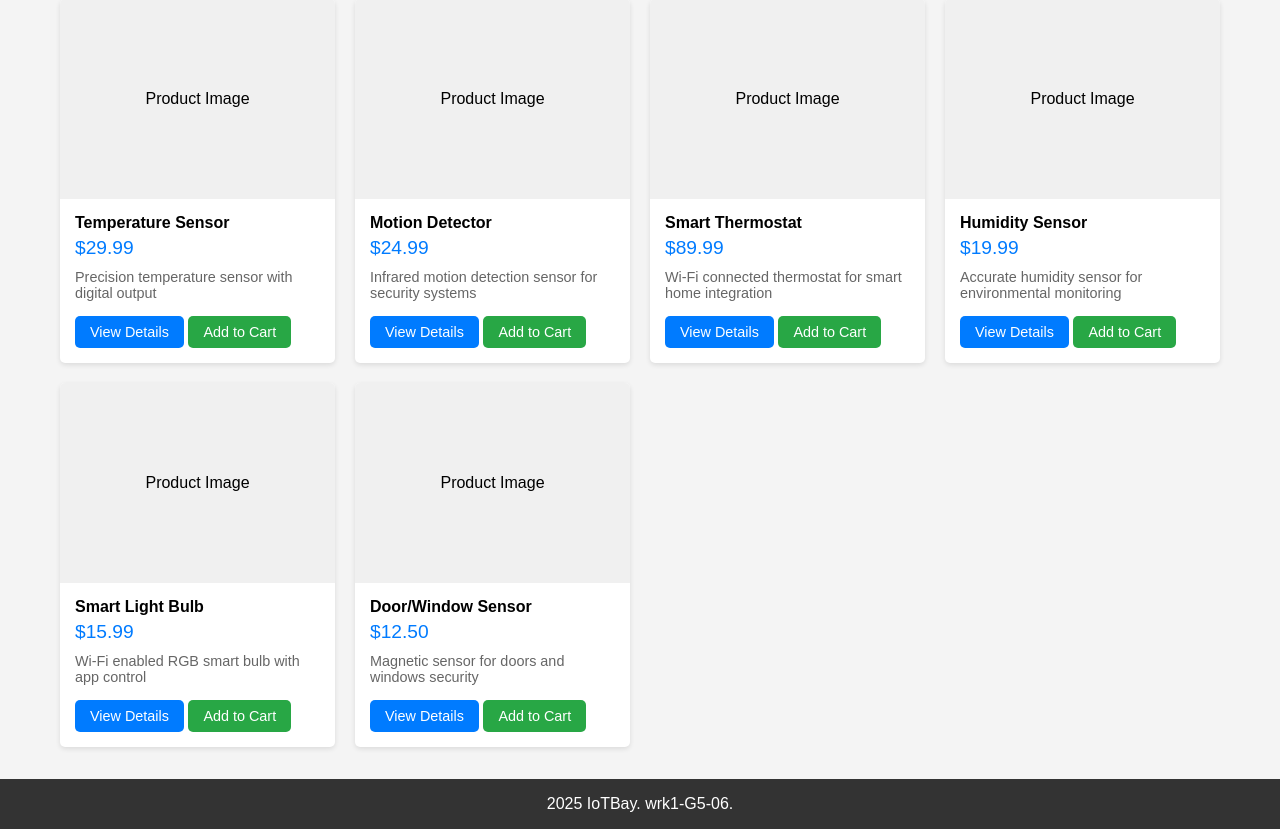
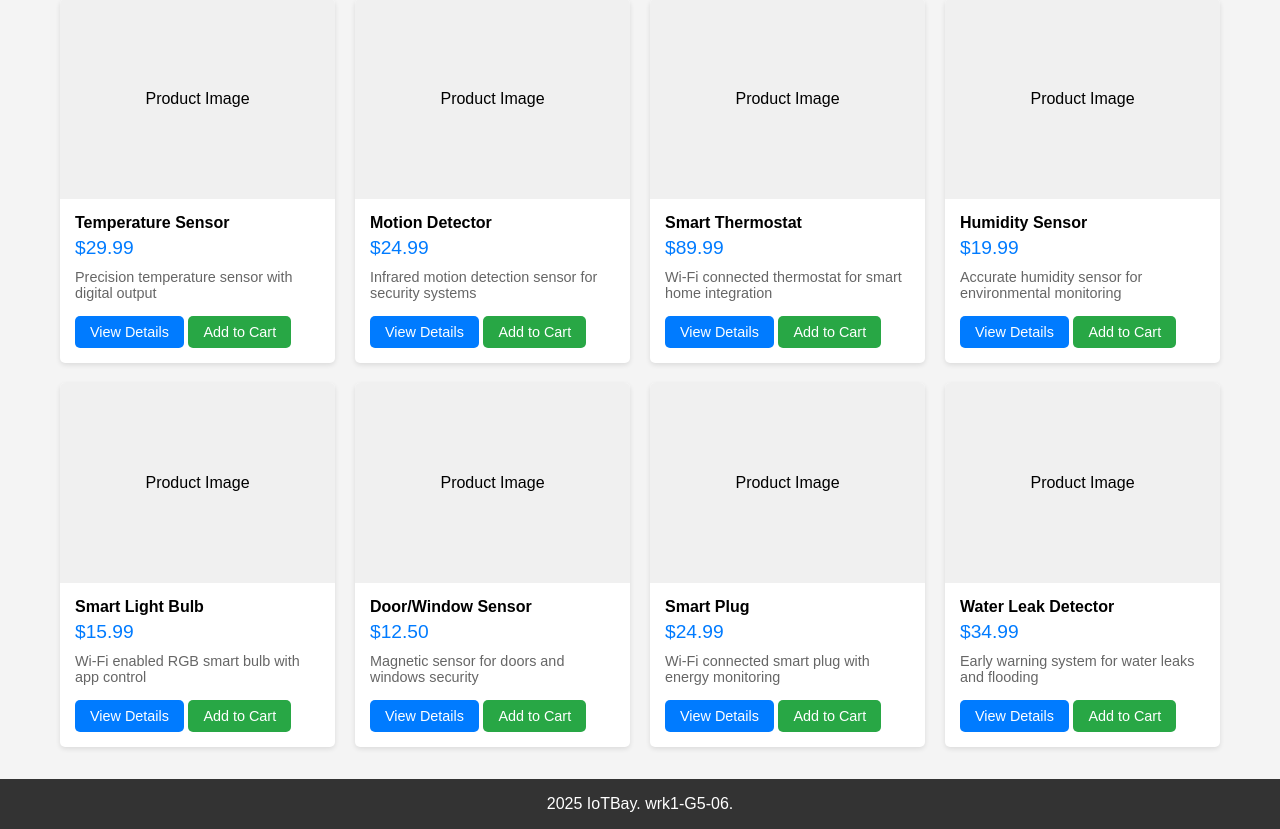
Before and after one commit to conlanheslop/IoTBay, a Java web app: page /main.jsp in a window 1280 px wide. Shown: the part 255-1084 px from the top of the page. Run offline with Tomcat 11, a stand-in JSP engine, Linux system fonts and the light colour scheme.

Commit message:
adding 2 more items

```diff
--- a/iotbay/src/main/webapp/main.jsp
+++ b/iotbay/src/main/webapp/main.jsp
@@ -180,6 +180,8 @@
             Item item4 = new Item("ITM004", "Humidity Sensor", 19.99, 40);
             Item item5 = new Item("ITM005", "Smart Light Bulb", 15.99, 100);
             Item item6 = new Item("ITM006", "Door/Window Sensor", 12.50, 75);
+            Item item7 = new Item("ITM007", "Smart Plug", 24.99, 60);
+            Item item8 = new Item("ITM008", "Water Leak Detector", 34.99, 25);
         %>
 
         <%
@@ -223,6 +225,16 @@
             items.get(5).setDescription("Magnetic sensor for doors and windows security");
             items.get(5).setCategory("Security");
             items.get(5).setManufacturer("SecureTech");
+
+            items.add(item7);
+            items.get(6).setDescription("Wi-Fi connected smart plug with energy monitoring");
+            items.get(6).setCategory("Home Automation");
+            items.get(6).setManufacturer("SmartHome");
+
+            items.add(item8);
+            items.get(7).setDescription("Early warning system for water leaks and flooding");
+            items.get(7).setCategory("Safety");
+            items.get(7).setManufacturer("TechSense");
         %>
 
         <header>
```
